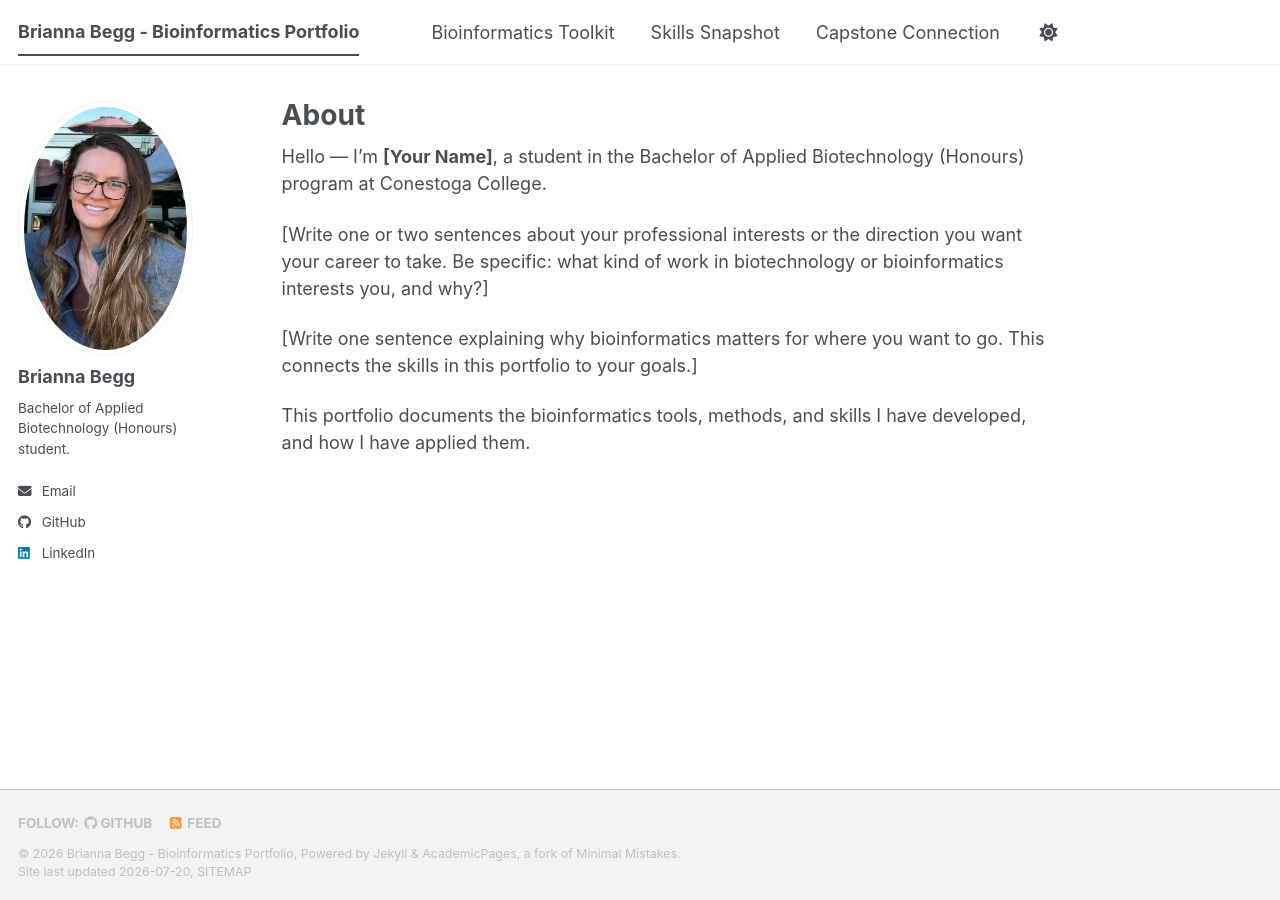
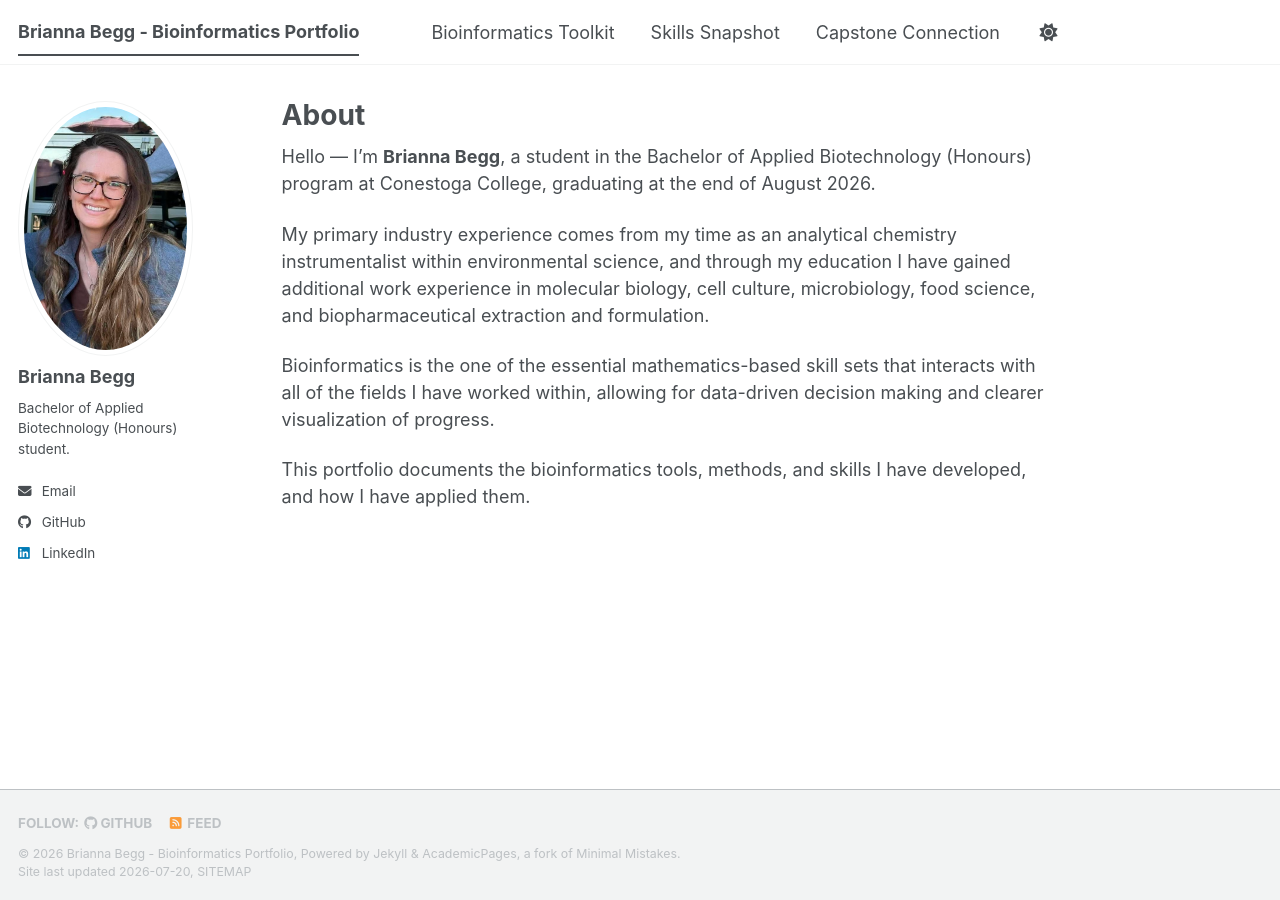
Before and after one commit to briannabegg/biot74000-portfolio, a Jekyll site: the page built from _pages/about.md, in a window 1280 px wide. Built offline with Jekyll 4.4.1, drawn with Linux system fonts in a browser that asks for light colours; a script bundle is joined from its source files by our own code; library files that are not in the unit come from our copies.

Commit message:
Update about.md

```diff
--- a/_pages/about.md
+++ b/_pages/about.md
@@ -29,15 +29,12 @@ redirect_from:
   ============================================================================
 -->
 
-Hello — I'm **[Your Name]**, a student in the Bachelor of Applied Biotechnology
-(Honours) program at Conestoga College.
+Hello — I'm **Brianna Begg**, a student in the Bachelor of Applied Biotechnology
+(Honours) program at Conestoga College, graduating at the end of August 2026.
 
-[Write one or two sentences about your professional interests or the direction
-you want your career to take. Be specific: what kind of work in biotechnology
-or bioinformatics interests you, and why?]
+My primary industry experience comes from my time as an analytical chemistry instrumentalist within environmental science, and through my education I have gained additional work experience in molecular biology, cell culture, microbiology, food science, and biopharmaceutical extraction and formulation.
 
-[Write one sentence explaining why bioinformatics matters for where you want to
-go. This connects the skills in this portfolio to your goals.]
+Bioinformatics is the one of the essential mathematics-based skill sets that interacts with all of the fields I have worked within, allowing for data-driven decision making and clearer visualization of progress.
 
 This portfolio documents the bioinformatics tools, methods, and skills I have
 developed, and how I have applied them.
```
